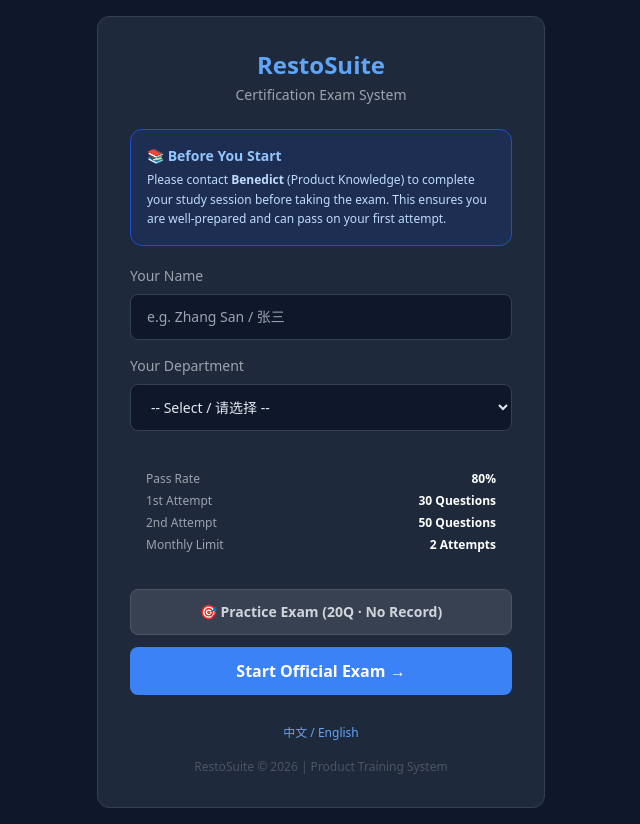
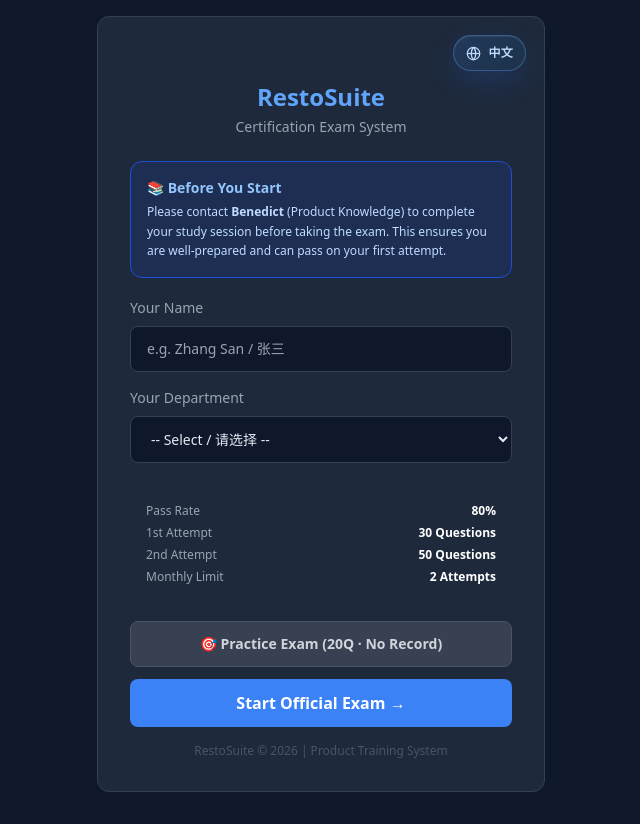
Before and after one commit to wlh1980/restosuite-exam, a FastAPI app: page / in a window 1280 px wide. Shown: the whole page, without its empty margins (319-959 px from the left). After the commit the page ends 792 px from the top, so only its background shows below. Run offline with FastAPI, Linux system fonts and the light colour scheme; some libraries are stand-ins or nearby versions.

Commit message:
Move training language toggle to top right

```diff
--- a/templates/index.html
+++ b/templates/index.html
@@ -18,10 +18,58 @@
         .lang-zh { display: none; }
         body.zh-active .lang-zh { display: block; }
         body.zh-active .lang-en { display: none; }
+        .lang-toggle {
+            position: absolute;
+            top: 18px;
+            right: 18px;
+            display: inline-flex;
+            align-items: center;
+            gap: 8px;
+            padding: 8px 12px;
+            border-radius: 999px;
+            border: 1px solid rgba(96, 165, 250, 0.35);
+            background: linear-gradient(135deg, rgba(59, 130, 246, 0.18), rgba(14, 165, 233, 0.08));
+            color: #bfdbfe;
+            font-size: 12px;
+            font-weight: 700;
+            letter-spacing: 0.02em;
+            box-shadow: 0 10px 28px rgba(37, 99, 235, 0.18), inset 0 1px 0 rgba(255,255,255,0.08);
+            transition: transform 0.18s ease, border-color 0.18s ease, background 0.18s ease, color 0.18s ease;
+        }
+        .lang-toggle:hover {
+            transform: translateY(-1px);
+            border-color: rgba(147, 197, 253, 0.75);
+            background: linear-gradient(135deg, rgba(59, 130, 246, 0.28), rgba(14, 165, 233, 0.16));
+            color: #ffffff;
+        }
+        .lang-toggle svg { width: 15px; height: 15px; flex-shrink: 0; }
+        .lang-toggle .lang-en { display: inline; }
+        .lang-toggle .lang-zh { display: none; }
+        body.zh-active .lang-toggle .lang-en { display: none; }
+        body.zh-active .lang-toggle .lang-zh { display: inline; }
+        @media (max-width: 420px) {
+            .lang-toggle {
+                top: 14px;
+                right: 14px;
+                padding: 7px 10px;
+                font-size: 11px;
+            }
+        }
     </style>
 </head>
 <body class="min-h-screen flex items-center justify-center p-4">
-    <div class="card rounded-xl p-8 max-w-md w-full">
+    <div class="card rounded-xl p-8 pt-16 max-w-md w-full relative">
+        <button type="button" onclick="toggleLang()" class="lang-toggle" aria-label="Switch language">
+            <svg xmlns="http://www.w3.org/2000/svg" fill="none" viewBox="0 0 24 24" stroke="currentColor" stroke-width="2">
+                <circle cx="12" cy="12" r="10"></circle>
+                <path d="M2 12h20"></path>
+                <path d="M12 2a15.3 15.3 0 0 1 0 20"></path>
+                <path d="M12 2a15.3 15.3 0 0 0 0 20"></path>
+            </svg>
+            <span class="lang-en">中文</span>
+            <span class="lang-zh">English</span>
+        </button>
+
         <div class="text-center mb-6">
             <h1 class="text-2xl font-bold mb-1 text-blue-400">RestoSuite</h1>
             <p class="text-gray-400 text-sm">
@@ -121,10 +169,6 @@
             </button>
         </form>
 
-        <div class="mt-6 text-center">
-            <button onclick="toggleLang()" class="text-xs text-blue-400 hover:text-blue-300">中文 / English</button>
-        </div>
-
         <div class="mt-4 text-center text-xs text-gray-600">
             RestoSuite © 2026 | Product Training System
         </div>
```
Also changed, not shown: templates/exam.html (+35 -2 lines), templates/result.html (+41 -5 lines).
